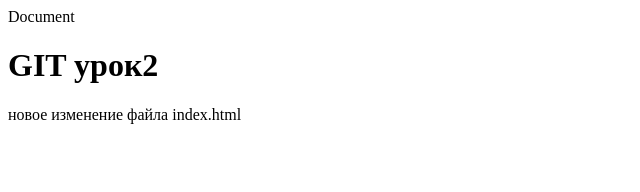
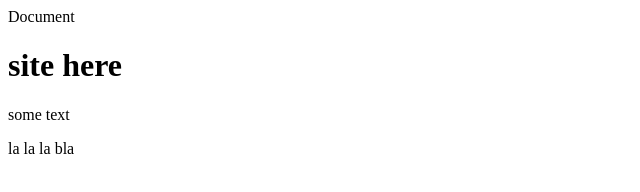
Before and after one commit to popowka2/site, a plain HTML site: page css/index.html in a window 1280 px wide. Shown: the whole page, without its empty margins (0-640 px from the left). Drawn offline with Linux system fonts and the light colour scheme; files that its build step writes are made by us from their sources.

Commit message:
second commit

```diff
--- a/css/index.html
+++ b/css/index.html
@@ -3,10 +3,13 @@
 <head>
 	<meta charset="UTF-8"
 	<title>Document</title>
+	<link rel="stylesheet"  href="css/style.css">
 </head>
 <body>
-	<h1>GIT урок2</h1>
-	<p>новое изменение файла index.html</p>
+	<h1>site here</h1>
+	<p>some text</p>
+	<p>la la la bla</p>
+
 
 </body>
 </html>
```
